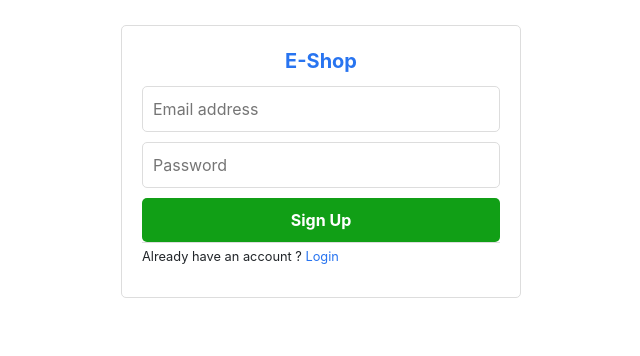
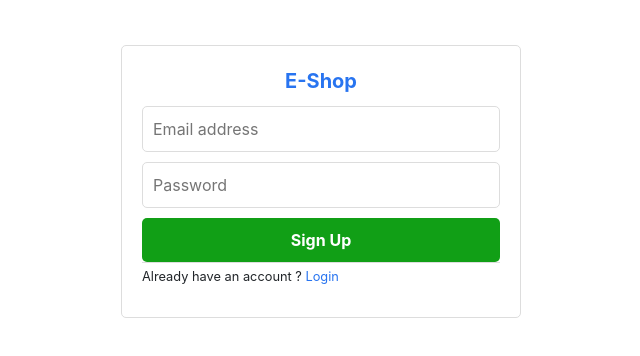
Before and after one commit to Mariappan20/ecommerce-app, a React (Create React App) app: page /signup in a window 1280 px wide. Shown: the top 356 px of the page, without its empty margins (319-959 px from the left). Built offline with nearby package versions, Linux system fonts and the light colour scheme; no server answers.

Commit message:
signup component modified

```diff
--- a/src/components/SignUp/SignUp.css
+++ b/src/components/SignUp/SignUp.css
@@ -1,4 +1,8 @@
 .signup {
+	padding: 20px;
+}
+
+.signup__form {
 	border: 1px solid #ddd;
 	margin: 25px auto;
 	max-width: 400px;
--- a/src/components/SignUp/SignUp.js
+++ b/src/components/SignUp/SignUp.js
@@ -9,7 +9,8 @@ const SignUp = (props) => {
 
 		return (
 		<div className="signup">
-			<form>
+			<div className="signup__form">
+			  <form>
 				<div className="signup__title">
 				     <Link className="signup__link" to="/">E-Shop</Link>
 				 </div>
@@ -36,8 +37,9 @@ const SignUp = (props) => {
 				<div className="signup__existingAccount">
 					<small>Already have an account ? <Link to="/login" className="signup__existingLink">Login</Link></small>
 				</div>
-			</form>
-			 <div className="signup__error">{props.errorMessage}</div>
+			 </form>
+			<div className="signup__error">{props.errorMessage}</div>
+		  </div>
 		</div>
 	);
 }
```
